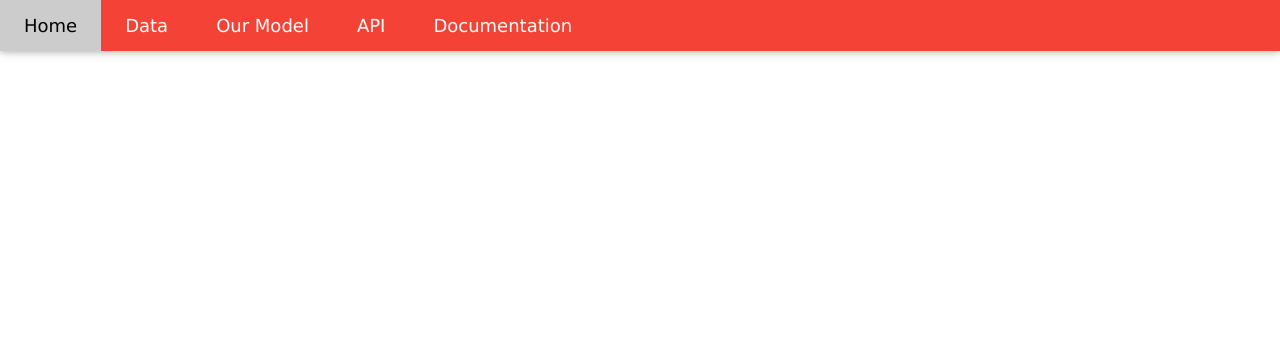
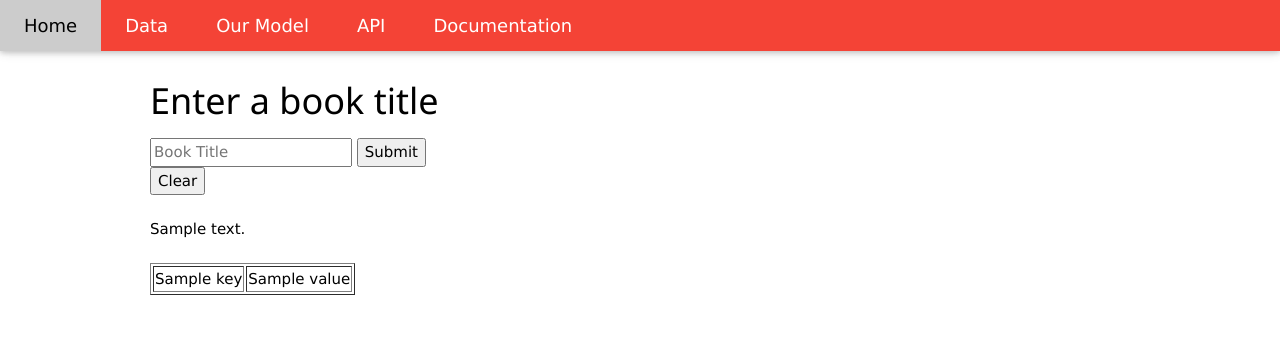
Before and after one commit to AllCAPs788/butler-project3-groupE, a Flask app: template templates/pandas.html in a window 1280 px wide. Shown: the top 358 px of the page. Run offline with Flask 2, Linux system fonts and the light colour scheme; the template is opened without the code that fills it: most values are stand-ins (such as "Sample title", 1, 10 or a date in 2020); some libraries are stand-ins or nearby versions.

Commit message:
app works

```diff
--- a/app.py
+++ b/app.py
@@ -1,10 +1,17 @@
-from flask import Flask, render_template, redirect
+from flask import Flask, render_template, redirect, jsonify, request
 import pymongo
 from flask_pymongo import PyMongo
+import sqlalchemy
+from sqlalchemy.ext.automap import automap_base
+from sqlalchemy.orm import Session
+from sqlalchemy import create_engine, func, desc
+import pandas as pd
+from sklearn.feature_extraction.text import TfidfVectorizer
+from sklearn.metrics.pairwise import cosine_similarity
+from sklearn.metrics.pairwise import linear_kernel
+
+
 app = Flask(__name__)
-
-# rds_connection_string = "postgres:postgres@localhost:5432/books_db"
-# engine = create_engine(f'postgresql://{rds_connection_string}')
 
 @app.route("/")
 def index():
@@ -23,9 +30,64 @@ def api():
 def documents():
     return render_template("documents.html")
 
+@app.route('/results', methods=['POST'])
+def results():
 
+    #create engine to connect to SQL database
+    rds_connection_string = "postgres:postgres@localhost:5432/books_db"
+    engine = create_engine(f'postgresql://{rds_connection_string}')
+    #connect to SQL database
+    connection = engine.connect()
 
+    # creat dataframe from database
+    df = pd.read_sql('SELECT index, title, authors, publisher, \
+        categories, thumbnail \
+        FROM books;' , connection)
 
+    # combine text columns to analyze into one
+    df['all'] = df['title'] + df['authors'] + df['publisher'] + df['categories']
+
+    # set vectorizer as TFIDvectorizer from sklearn
+    vectorizer = TfidfVectorizer(analyzer='word')
+
+    # returns a matrix of the documents & TF-IDF calculations
+    tfidf_all_content = vectorizer.fit_transform(df['all'])
+
+    # create cosine similarity matrix
+    cosine_similarity_all_content = linear_kernel(tfidf_all_content, tfidf_all_content)
+
+    # create new dataframe with reset index
+    books = df.reset_index(drop=True)
+
+    # create a series of the indexes
+    indices = pd.Series(books["title"].index)
+
+    # get book title entered by the user
+    user_title = request.form["booktitle"]
+
+    # use user's book title to find index of that book
+    input_array = books[books["title"] == user_title].index.values
+    input_index = input_array[0]
+
+    # function to get the most similar books
+    def recommend(index, method):
+        id = indices[index]
+        similarity_scores = list(enumerate(method[id]))
+        similarity_scores = sorted(similarity_scores, key=lambda x: x[1], reverse=True)
+        similarity_scores = similarity_scores[1:11]
+        books_index = [i[0] for i in similarity_scores]
+        titles = books['title'].iloc[books_index]
+        authors = books['authors'].iloc[books_index]
+        a_zip = zip(titles, authors)
+        data = list(a_zip)
+        return data
+
+    # pass the book index & cosine similarities to create list of recommended books
+    book_list = recommend(input_index, cosine_similarity_all_content)
+    #book_list_html = book_list.to_html()
+
+    return render_template("pandas.html", book_text='{}'.format(user_title), \
+        results_table=book_list)
 
 
 
--- a/templates/pandas.html
+++ b/templates/pandas.html
@@ -31,5 +31,46 @@
         </div>
       </div>
 
+      <!-- First Grid -->
+<div class="w3-row-padding w3-padding-64 w3-container">
+  <div class="w3-content">
+    <div class="w3-twothird">
+
+
+    <div class = "login">
+      <h1>Enter a book title</h1>
+
+      <form action="{{ url_for('results') }}" method="post">
+        <input type="text" name="booktitle" placeholder="Book Title" required="required" />
+        <button type="submit" class="btn">Submit</button>
+      </form>
+      <form action="{{ url_for('pandas') }}">
+        <button type="submit" class="btn">Clear</button>
+      </form>
+
+      <br>
+      {{ book_text }}
+      <br>
+      <br>
+      <table border = 1>
+        {% for key, value in results_table %}
+
+        <tr>
+           <td> {{ key }} </td>
+           <td> {{ value }} </td>
+        </tr>
+
+        {% endfor %}
+     </table>
+
+    </div>
+
+    <div class="w3-third w3-center">
+      <!-- change image -->
+
+    </div>
+  </div>
+</div>
+
 </body>
 </html>
```
Also changed, not shown: 1 other file.
